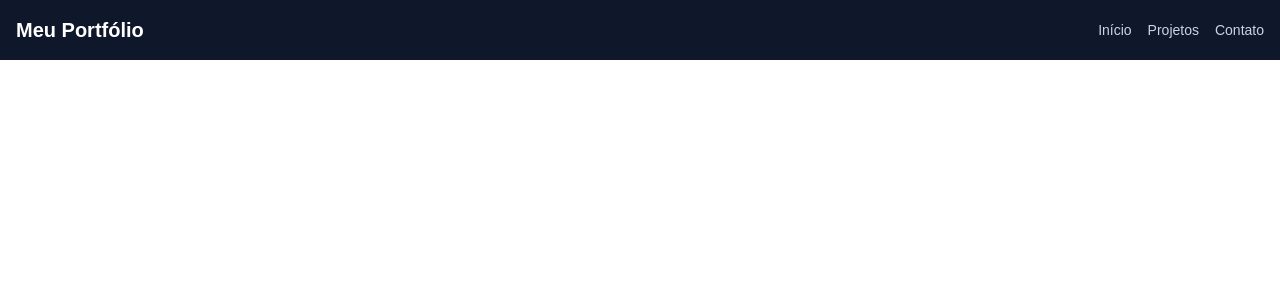
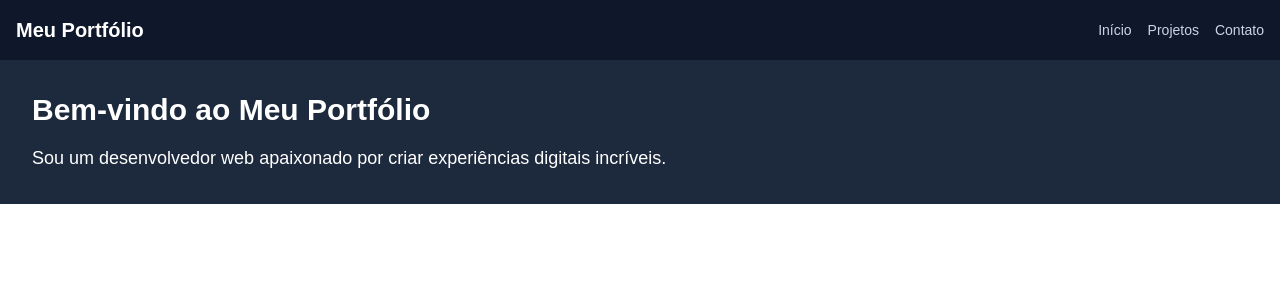
Before and after one commit to LevizBlessedpo/portifolio-nextjs, a Next.js app: page / in a window 1280 px wide. Shown: the top 300 px of the page. Built offline with nearby package versions, Linux system fonts and the light colour scheme.

Commit message:
page.js atualizado com apresentação pessoal em Hero.jsx

```diff
--- a/src/app/page.js
+++ b/src/app/page.js
@@ -1,9 +1,11 @@
 import Navbar from './components/Navbar'
+import Hero from './components/Hero'
 
 export default function Home() {
   return (
     <main>
       <Navbar />
+      <Hero />
     </main>
   );
 }
```
